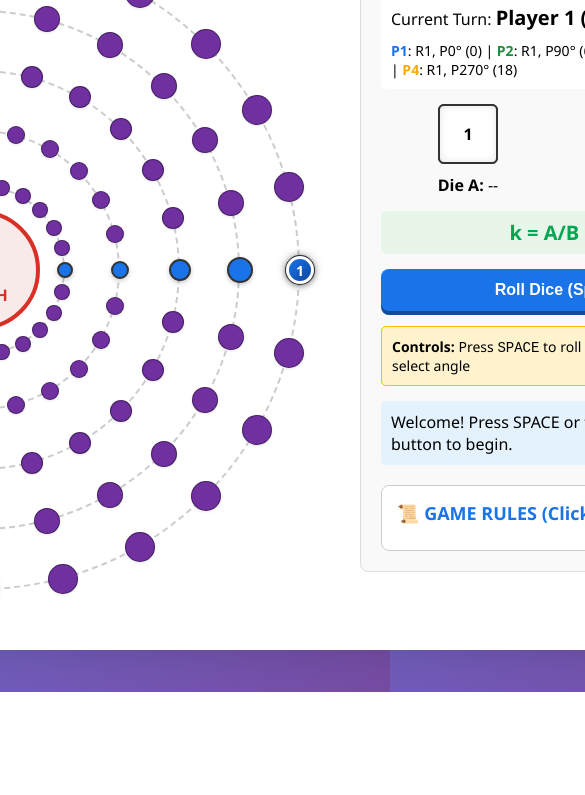
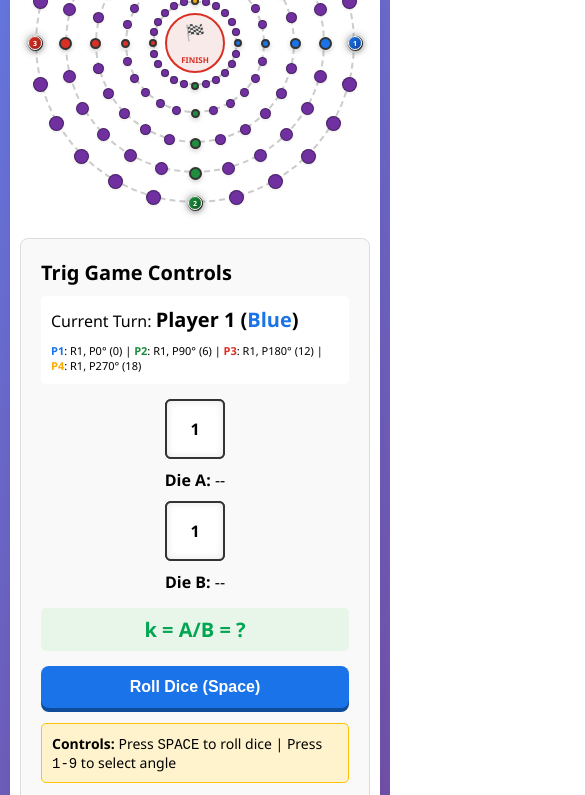
Before and after one commit to deekshithvp/vortex, a plain HTML site: page index.html in a window 390 px wide. Shown: the part 152-947 px from the top of the page, 585 px wide, since content can reach past the window. Before the commit the page ends 844 px from the top, so only its background shows below. Drawn offline with Linux system fonts and the light colour scheme.

Commit message:
Update index.html

```diff
--- a/index.html
+++ b/index.html
@@ -31,6 +31,7 @@ body {
   align-items: flex-start;
   gap: 30px;
   max-width: 1400px;
+  width: 100%;
 }
 
 .board {
@@ -38,6 +39,177 @@ body {
   width: 700px;
   height: 700px;
   background: #ffffff;
+  flex-shrink: 0;
+}
+
+@media (max-width: 1200px) {
+  .game-container {
+    flex-direction: column;
+    align-items: center;
+    padding: 20px;
+  }
+
+  .board {
+    width: min(700px, 90vw);
+    height: min(700px, 90vw);
+  }
+
+  .info-panel {
+    width: 100% !important;
+    max-width: 600px;
+  }
+}
+
+@media (max-width: 768px) {
+  body {
+    padding: 10px;
+  }
+
+  .game-container {
+    padding: 15px;
+    gap: 20px;
+  }
+
+  .board {
+    width: min(500px, 95vw);
+    height: min(500px, 95vw);
+  }
+
+  .info-panel {
+    padding: 15px;
+  }
+
+  .status-info {
+    font-size: 14px;
+  }
+
+  .player-turn {
+    font-size: 18px;
+  }
+
+  .dice-container {
+    flex-direction: row;
+    gap: 10px;
+  }
+
+  .die-wrapper {
+    width: 48%;
+  }
+
+  .die-3d {
+    width: 50px;
+    height: 50px;
+  }
+
+  .die-face {
+    width: 50px;
+    height: 50px;
+    font-size: 14px;
+  }
+
+  .die-face-1 { transform: rotateY(0deg) translateZ(25px); }
+  .die-face-2 { transform: rotateY(90deg) translateZ(25px); }
+  .die-face-3 { transform: rotateY(180deg) translateZ(25px); }
+  .die-face-4 { transform: rotateY(-90deg) translateZ(25px); }
+  .die-face-5 { transform: rotateX(90deg) translateZ(25px); }
+  .die-face-6 { transform: rotateX(-90deg) translateZ(25px); }
+
+  .k-result {
+    font-size: 18px;
+  }
+
+  .angle-option {
+    padding: 6px 12px;
+    font-size: 14px;
+  }
+
+  .controls-info {
+    font-size: 13px;
+  }
+
+  h1 {
+    font-size: 22px;
+  }
+}
+
+@media (max-width: 480px) {
+  .game-container {
+    padding: 10px;
+  }
+
+  .board {
+    width: min(350px, 95vw);
+    height: min(350px, 95vw);
+  }
+
+  .center {
+    width: 80px;
+    height: 80px;
+    font-size: 12px;
+  }
+
+  .center span {
+    font-size: 16px !important;
+  }
+
+  .player-token {
+    width: 22px;
+    height: 22px;
+    font-size: 12px;
+  }
+
+  .dice-container {
+    flex-direction: column;
+    align-items: center;
+  }
+
+  .die-wrapper {
+    width: 100%;
+  }
+
+  .die-3d {
+    width: 45px;
+    height: 45px;
+  }
+
+  .die-face {
+    width: 45px;
+    height: 45px;
+    font-size: 12px;
+  }
+
+  .die-face-1 { transform: rotateY(0deg) translateZ(22.5px); }
+  .die-face-2 { transform: rotateY(90deg) translateZ(22.5px); }
+  .die-face-3 { transform: rotateY(180deg) translateZ(22.5px); }
+  .die-face-4 { transform: rotateY(-90deg) translateZ(22.5px); }
+  .die-face-5 { transform: rotateX(90deg) translateZ(22.5px); }
+  .die-face-6 { transform: rotateX(-90deg) translateZ(22.5px); }
+
+  h1 {
+    font-size: 20px;
+  }
+
+  .k-result {
+    font-size: 16px;
+  }
+
+  .roll-button {
+    padding: 10px 20px;
+    font-size: 14px;
+  }
+
+  #winBanner {
+    font-size: 28px;
+  }
+
+  .rules-list li {
+    font-size: 13px;
+  }
+
+  #playerPositions {
+    font-size: 11px !important;
+    line-height: 1.4;
+  }
 }
 
 .center {
@@ -401,8 +573,21 @@ body {
 
 <script>
 const board = document.getElementById('board');
-const centerX = 350;
-const centerY = 350;
+let boardSize = 700;
+let centerX = 350;
+let centerY = 350;
+
+function updateBoardSize() {
+  const boardElement = document.getElementById('board');
+  boardSize = boardElement.offsetWidth;
+  centerX = boardSize / 2;
+  centerY = boardSize / 2;
+}
+
+window.addEventListener('resize', () => {
+  updateBoardSize();
+  renderBoard();
+});
 
 const dieA_Display = ['1', '√2', '√3', '-1', '-√2', '-√3'];
 const dieA_Values = [1, Math.sqrt(2), Math.sqrt(3), -1, -Math.sqrt(2), -Math.sqrt(3)];
@@ -414,13 +599,16 @@ let currentPlayerIndex = 0;
 let gameState = 'WAITING_FOR_ROLL';
 let currentAngleOptions = [];
 
-const rings = [
-  { radius: 320, circleSize: 30 },
-  { radius: 260, circleSize: 26 },
-  { radius: 200, circleSize: 22 },
-  { radius: 140, circleSize: 18 },
-  { radius: 85, circleSize: 16 }
-];
+function getRings() {
+  const scale = boardSize / 700;
+  return [
+    { radius: 320 * scale, circleSize: 30 * scale },
+    { radius: 260 * scale, circleSize: 26 * scale },
+    { radius: 200 * scale, circleSize: 22 * scale },
+    { radius: 140 * scale, circleSize: 18 * scale },
+    { radius: 85 * scale, circleSize: 16 * scale }
+  ];
+}
 
 const cardinalColors = {
   0: '#1a73e8', 6: '#1e8e3e', 12: '#d93025', 18: '#f9ab00'
@@ -599,19 +787,17 @@ function selectAngle(index) {
   let finalCircle = (currentPosIndex - moveSteps) % circlesPerRing;
   if (finalCircle < 0) finalCircle += circlesPerRing;
 
-  // Check if player returned to their starting position (completed 360 degrees)
   const normalizedNewDeg = ((newPosDeg % 360) + 360) % 360;
   const playerStartDeg = currentPlayer.startCircle * 15;
 
-  // Layer completion: player returns to their INITIAL starting position angle
+  const rings = getRings();
+
   if (normalizedNewDeg === playerStartDeg && currentPlayer.currentPos.ring >= 0) {
       if (currentPlayer.currentPos.ring < rings.length - 1) {
-          // Move to next inner ring at the same starting position
           finalRing = currentPlayer.currentPos.ring + 1;
-          finalCircle = currentPlayer.startCircle; // Use their original starting position
+          finalCircle = currentPlayer.startCircle;
           showMessage(`🎉 ${currentPlayer.name} completed the layer! Moving to Ring ${finalRing + 1} at ${playerStartDeg}°!`);
       } else {
-          // Win condition: completed final ring
           showWin(currentPlayer);
           return;
       }
@@ -661,6 +847,7 @@ function renderTokenPosition(player) {
     if (!token) return;
 
     const { ring, circle } = player.currentPos;
+    const rings = getRings();
     const currentRing = rings[ring];
 
     const angle = (circle / circlesPerRing) * 2 * Math.PI;
@@ -668,9 +855,14 @@ function renderTokenPosition(player) {
     const x = centerX + currentRing.radius * Math.cos(angle);
     const y = centerY + currentRing.radius * Math.sin(angle);
 
-    const tokenSize = 28;
+    const scale = boardSize / 700;
+    const tokenSize = 28 * scale;
+    token.style.width = tokenSize + 'px';
+    token.style.height = tokenSize + 'px';
     token.style.left = (x - tokenSize / 2) + 'px';
     token.style.top = (y - tokenSize / 2) + 'px';
+    token.style.fontSize = (14 * scale) + 'px';
+    token.style.borderWidth = (3 * scale) + 'px';
 
     updatePlayerPositions();
 }
@@ -740,7 +932,17 @@ function renderBoard() {
   board.querySelectorAll('.ring, .circle').forEach(el => el.remove());
 
   const center = document.querySelector('.center');
-  if (center) board.appendChild(center);
+  if (center) {
+    board.appendChild(center);
+    const scale = boardSize / 700;
+    const centerSize = 120 * scale;
+    center.style.width = centerSize + 'px';
+    center.style.height = centerSize + 'px';
+    center.style.fontSize = (16 * scale) + 'px';
+    center.style.borderWidth = (4 * scale) + 'px';
+  }
+
+  const rings = getRings();
 
   rings.forEach((ring, ringIndex) => {
     const ringElement = document.createElement('div');
@@ -813,6 +1015,7 @@ document.getElementById('rules-toggle').onclick = function() {
     content.style.display = content.style.display === 'none' ? 'block' : 'none';
 };
 
+updateBoardSize();
 renderBoard();
 updatePlayerTurn();
 showMessage('Welcome! Press SPACE or the Roll Dice button to begin.');
```
